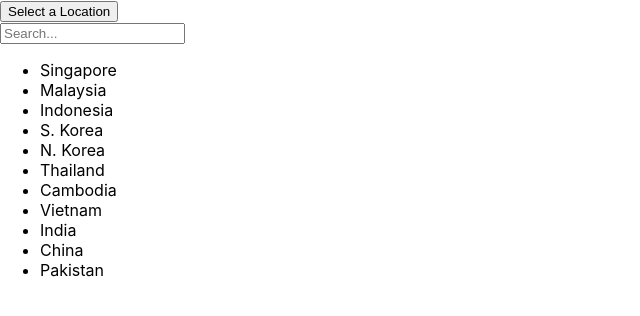
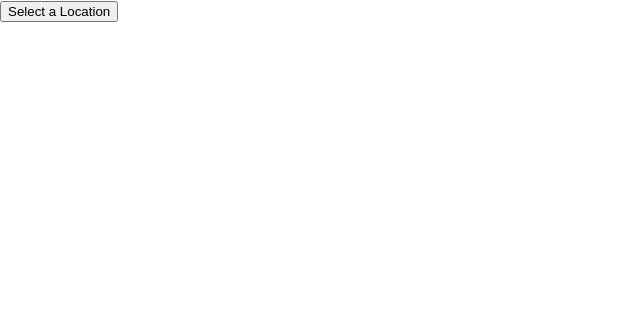
Before and after one commit to Manish166/dropdowntest, a React (Create React App) app: page / in a window 1280 px wide. Shown: the top 316 px of the page, without its empty margins (0-640 px from the left). Built offline with nearby package versions, Linux system fonts and the light colour scheme.

Commit message:
added filter, toggle, data,moreToView

```diff
--- a/src/App.js
+++ b/src/App.js
@@ -1,15 +1,49 @@
-import React from "react";
-import Wrapper from './Wrapper'
-import styled from "styled-components";
+import React, {useState, useEffect} from "react";
 import SearchBar from './SearchBar'
 import DropdownList from './DropdownList'
+import data from './data'
 
-function App() {
+const App=()=> {
+  const [searchValue, setSearchValue] = useState('')
+  const [countries, setCountries] = useState(data.countries)
+  const [display, setDisplay] = useState(false)
+  const [moreToView, setMoreToView] = useState(0)
+
+  useEffect(()=>{
+    console.log('useEffect')
+    if (searchValue.length>2){
+      const filteredCountries = countries.filter(country=>country.countryName.toLowerCase().includes(searchValue))
+      setCountries(filteredCountries)
+    }
+    if (searchValue.length<=2){
+      const countriesToIterate = data.countries.slice(1, optionsLimit)
+      setMoreToView(data.countries.length- optionsLimit)
+      setCountries(countriesToIterate)
+    }
+  },[searchValue])
+  const optionsLimit=5
+
+  const handleOnChange = (e)=>{
+    setSearchValue(e.target.value)
+  }
+
+  const toggle= ()=>{
+    display ? setDisplay(false) : setDisplay(true)
+  }
+
+  const showAll = ()=>{
+    setCountries(data.countries)
+  }
   return (
     <div>
-      <button>Select a Location</button>
-      <SearchBar/>
-      <DropdownList/>
+      <button onClick={toggle}>Select a Location</button>
+      {display &&
+        <div>
+        <SearchBar value={searchValue} handleOnChange={handleOnChange}/>
+        <DropdownList countries={countries} moreToView={moreToView}/>
+        <p onClick={showAll}>{moreToView} more</p>
+        </div>
+      }
     </div>
 
   );
--- a/src/DropdownList.js
+++ b/src/DropdownList.js
@@ -1,8 +1,6 @@
 import React from 'react'
-import data from './data'
-const DropdownList = () =>{
-    const countries = data.countries
-    const contList = countries.map((country)=>{
+const DropdownList = ({countries}) =>{
+    const countriesList = countries.map((country)=>{
         return(
             <li key={country.countryId}>
                 {country.countryName}
@@ -10,7 +8,7 @@ const DropdownList = () =>{
         )
     })
     return(
-        <ul>{contList}</ul>
+        <ul>{countriesList}</ul>
     )
 }
 
--- a/src/SearchBar.js
+++ b/src/SearchBar.js
@@ -1,9 +1,13 @@
 import React from 'react'
 
-const SearchBar = () => {
+const SearchBar = ({value, handleOnChange}) => {
     return(
         <div>
-            <input placeholder="Search..."></input>
+            <input
+                value={value}
+                placeholder="Search..."
+                onChange={handleOnChange}
+            />
         </div>
     )
 }
```
